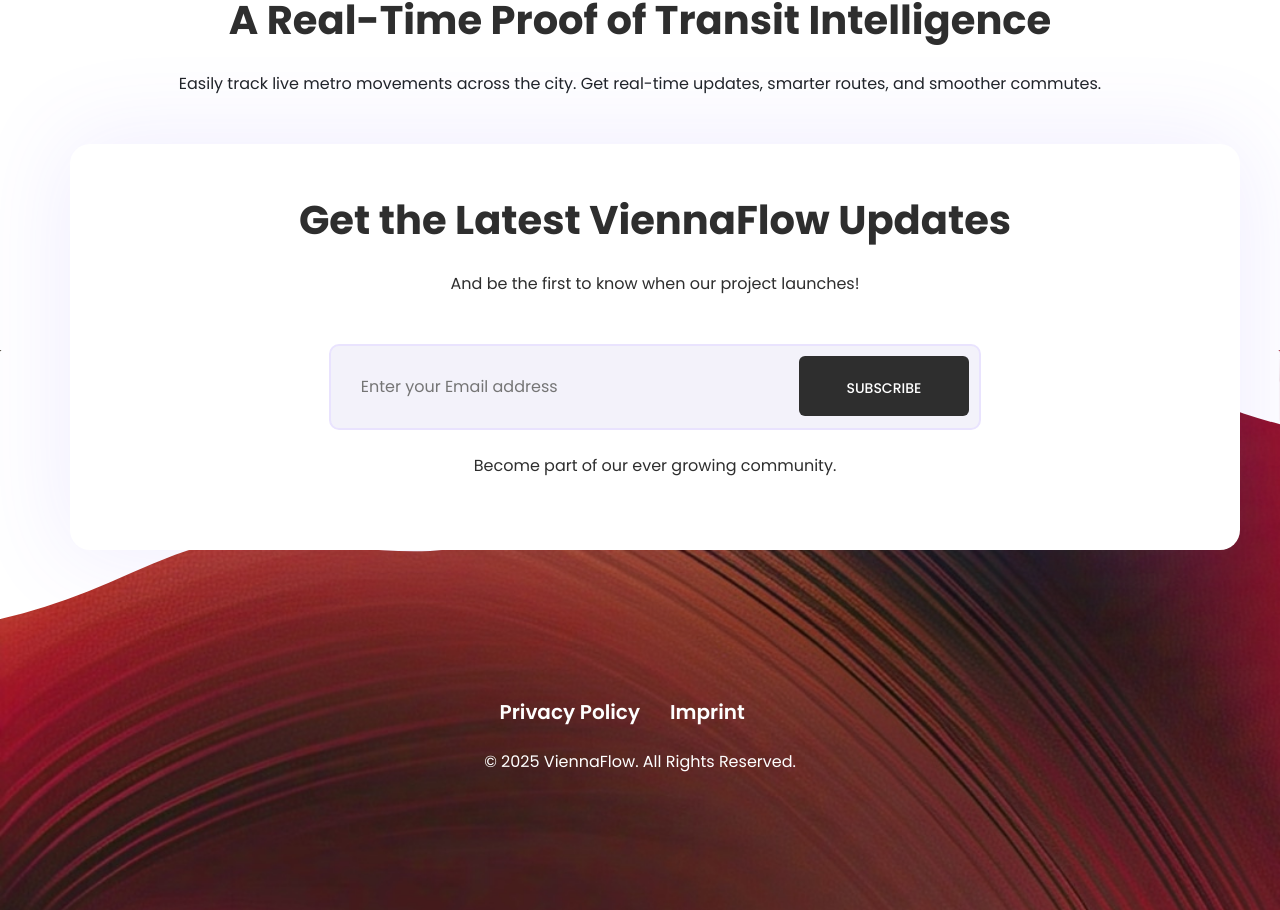
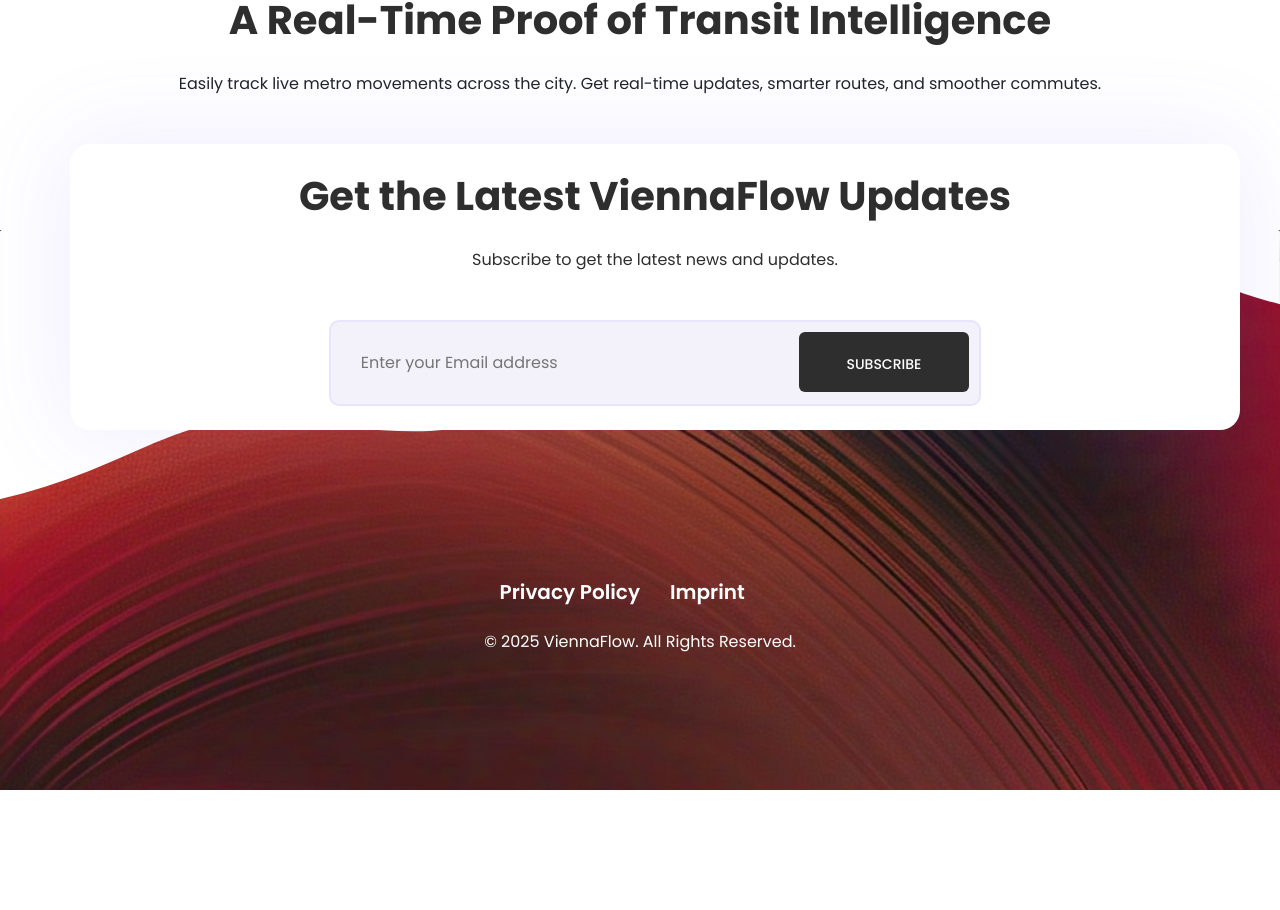
Before and after one commit to Peym4n/viennaflow-landingpage, a React (Vite) app: page / in a window 1280 px wide. Shown: the part 1312-2222 px from the top of the page. After the commit the page ends 2102 px from the top, so only its background shows below. Built offline with nearby package versions, Linux system fonts and the light colour scheme; no server answers.

Commit message:
improve newsletter form UI

```diff
--- a/src/react-app/Landing.tsx
+++ b/src/react-app/Landing.tsx
@@ -234,8 +234,8 @@
 
       <section id="newsletter" className="newsletter">
         <div className="container">
-          <div className="container contact-wrapper text-slate">
-            <div className="row text-center mb-4 pt-5">
+          <div className="container contact-wrapper text-slate py-3 py-lg-4">
+            <div className="row text-center mb-4">
               <h4 className="col-12 text-slate-dark heading-bigger mb-4">{t.newsletter?.heading}</h4>
               <p className="col-12 mb-sm-4 mb-md-4">{t.newsletter?.subheading}</p>
             </div>
@@ -267,9 +267,6 @@
                 </p>
               </div>
             )}
-            <div className="row text-center mt-lg-4 pb-5">
-              <p className="col-12 mb-sm-4 mb-md-4">{t.newsletter?.communityText}</p>
-            </div>
           </div>
         </div>
       </section>
--- a/src/react-app/translations.ts
+++ b/src/react-app/translations.ts
@@ -28,10 +28,9 @@
     },
     newsletter: {
       heading: "Get the Latest ViennaFlow Updates",
-      subheading: "And be the first to know when our project launches!",
+      subheading: "Subscribe to get the latest news and updates.",
       placeholder: "Enter your Email address",
       button: "Subscribe",
-      communityText: "Become part of our ever growing community.",
       validationError: "Please enter a valid email address.",
       successMessage: "A confirmation email has been sent. Please check your inbox to complete your subscription.",
       errorMessage: "Subscription failed. Please try again later.",
@@ -142,10 +141,9 @@
     },
     newsletter: {
       heading: "Erhalten Sie die neuesten ViennaFlow-Updates",
-      subheading: "Und seien Sie der Erste, der von unserem Projektstart erfährt!",
+      subheading: "Abonnieren Sie, um über die neuesten Updates informiert zu werden",
       placeholder: "Geben Sie Ihre E-Mail-Adresse ein",
-      button: "Nachricht senden",
-      communityText: "Werden Sie Teil unserer stetig wachsenden Community.",
+      button: "Abonnieren",
       validationError: "Bitte geben Sie eine gültige E-Mail-Adresse ein.",
       successMessage: "Eine Bestätigungs-E-Mail wurde gesendet. Bitte überprüfen Sie Ihren Posteingang, um Ihr Abonnement abzuschließen.",
       errorMessage: "Abonnement fehlgeschlagen. Bitte versuchen Sie es später erneut.",
--- a/src/react-app/types.ts
+++ b/src/react-app/types.ts
@@ -77,7 +77,6 @@
       subheading: string;
       placeholder: string;
       button: string;
-      communityText: string;
       validationError?: string;
       successMessage?: string;
       errorMessage?: string;
```
